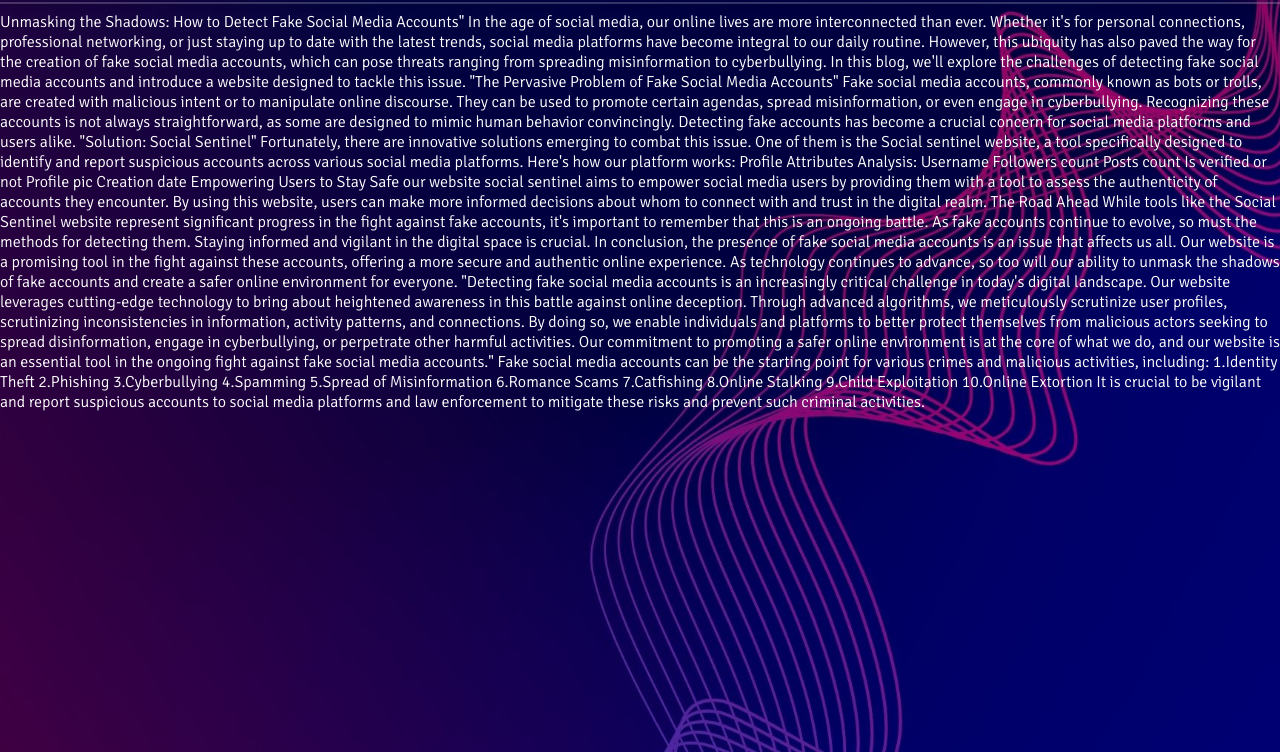
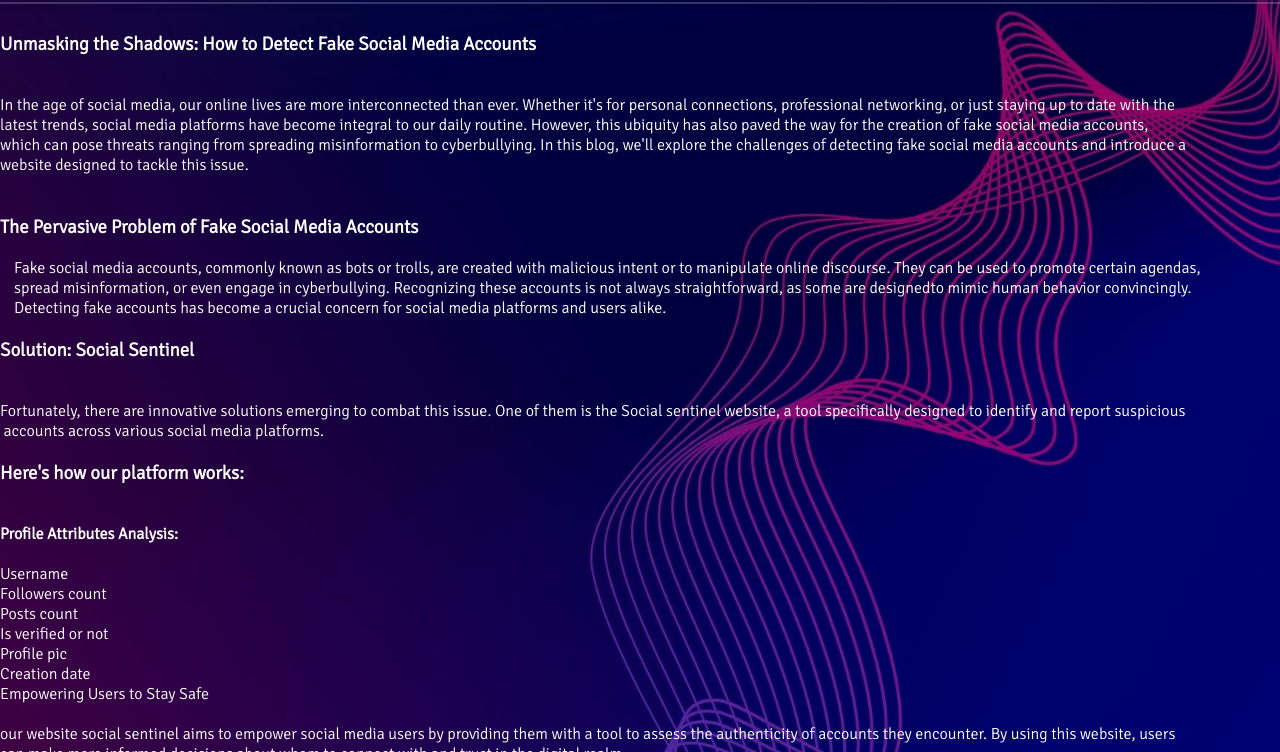
Before and after one commit to 8Bit-Developers/Social-Sentinel, a plain HTML site: page Resources/blogs.html in a window 1280 px wide. Shown: the part 48-800 px from the top of the page. Drawn offline with Linux system fonts and the light colour scheme.

Commit message:
Update blogs.html

```diff
--- a/Resources/blogs.html
+++ b/Resources/blogs.html
@@ -48,70 +48,54 @@
 
         <div class="blog">
             <div class="blog-content">
-                Unmasking the Shadows: How to Detect Fake Social Media Accounts"
+                <pre>
+    <h3>Unmasking the Shadows: How to Detect Fake Social Media Accounts</h3>
 
-         In the age of social media, our online lives are more interconnected than ever. Whether it's for
-         personal connections, professional networking, or just staying up to date with the latest trends,
-         social media platforms have become integral to our daily routine. However, this ubiquity has also
-         paved the way for the creation of fake social media accounts, which can pose threats ranging from
-         spreading misinformation to cyberbullying. In this blog, we'll explore the challenges of detecting
-         fake social media accounts and introduce a website designed to tackle this issue.
+In the age of social media, our online lives are more interconnected than ever. Whether it's for personal connections, professional networking, or just staying up to date with the
+latest trends, social media platforms have become integral to our daily routine. However, this ubiquity has also paved the way for the creation of fake social media accounts,
+which can pose threats ranging from spreading misinformation to cyberbullying. In this blog, we'll explore the challenges of detecting fake social media accounts and introduce a
+website designed to tackle this issue.
 
 
-         "The Pervasive Problem of Fake Social Media Accounts"
-              Fake social media accounts, commonly known as bots or trolls,
-              are created with malicious intent or to manipulate online
-              discourse. They can be used to promote certain agendas, spread
-              misinformation, or even engage in cyberbullying. Recognizing
-              these accounts is not always straightforward, as some are designed
-              to mimic human behavior convincingly. Detecting fake accounts has
-              become a crucial concern for social media platforms and users alike.
+<h3>The Pervasive Problem of Fake Social Media Accounts</h3>
+    Fake social media accounts, commonly known as bots or trolls, are created with malicious intent or to manipulate online discourse. They can be used to promote certain agendas,
+    spread misinformation, or even engage in cyberbullying. Recognizing these accounts is not always straightforward, as some are designedto mimic human behavior convincingly.
+    Detecting fake accounts has become a crucial concern for social media platforms and users alike.
 
-         "Solution: Social Sentinel"
+<h3>Solution: Social Sentinel</h3>
 
+Fortunately, there are innovative solutions emerging to combat this issue. One of them is the Social sentinel website, a tool specifically designed to identify and report suspicious
+ accounts across various social media platforms.
 
-        Fortunately, there are innovative solutions emerging to combat this issue.
-        One of them is the Social sentinel website, a tool specifically designed to
-        identify and report suspicious accounts across various social media platforms.
+<h3>Here's how our platform works:</h3>
 
-         Here's how our platform works:
-
-         Profile Attributes Analysis:
+<h4>Profile Attributes Analysis:</h4>
 Username
 Followers count
 Posts count
 Is verified or not
 Profile pic
-         Creation date
+Creation date
 Empowering Users to Stay Safe
 
-our website social sentinel aims to empower social media users by providing them with a tool to
-assess the authenticity of accounts they encounter. By using this website, users can make more
-informed decisions about whom to connect with and trust in the digital realm.
+our website social sentinel aims to empower social media users by providing them with a tool to assess the authenticity of accounts they encounter. By using this website, users
+can make more informed decisions about whom to connect with and trust in the digital realm.
 
-The Road Ahead
+<h4>The Road Ahead</h4>
 
-While tools like the Social Sentinel website represent significant progress in the fight
-against fake accounts, it's important to remember that this is an ongoing battle. As fake
-accounts continue to evolve, so must the methods for detecting them. Staying informed and
-vigilant in the digital space is crucial.
+While tools like the Social Sentinel website represent significant progress in the fight against fake accounts, it's important to remember that this is an ongoing battle. As fake
+accounts continue to evolve, so must the methods for detecting them. Staying informed and vigilant in the digital space is crucial.
 
-In conclusion, the presence of fake social media accounts is an issue that affects us all.
-Our website is a promising tool in the fight against these accounts, offering a more secure
-and authentic online experience. As technology continues to advance, so too will our ability
-to unmask the shadows of fake accounts and create a safer online environment for everyone.
+In conclusion, the presence of fake social media accounts is an issue that affects us all. Our website is a promising tool in the fight against these accounts, offering a more secure
+and authentic online experience. As technology continues to advance, so too will our ability to unmask the shadows of fake accounts and create a safer online environment for everyone.
 
-"Detecting fake social media accounts is an increasingly critical challenge in today's digital
-landscape. Our website leverages cutting-edge technology to bring about heightened awareness
-in this battle against online deception. Through advanced algorithms, we
-meticulously scrutinize user profiles, scrutinizing inconsistencies in information, activity
-patterns, and connections. By doing so, we enable individuals and platforms to better protect
-themselves from malicious actors seeking to spread disinformation, engage in cyberbullying, or
-perpetrate other harmful activities. Our commitment to promoting a safer online environment is
-at the core of what we do, and our website is an essential tool in the ongoing fight against
-fake social media accounts."
+Detecting fake social media accounts is an increasingly critical challenge in today's digital landscape. Our website leverages cutting-edge technology to bring about
+heightened awareness in this battle against online deception. Through advanced algorithms, we meticulously scrutinize user profiles, scrutinizing inconsistencies in information,
+activity patterns, and connections. By doing so, we enable individuals and platforms to better protect themselves from malicious actors seeking to spread disinformation, engage in
+cyberbullying, or perpetrate other harmful activities. Our commitment to promoting a safer online environment is at the core of what we do, and our website is an essential tool in
+the ongoing fight against fake social media accounts.
 
-Fake social media accounts can be the starting point for various crimes and malicious activities, including:
+<h3>Fake social media accounts can be the starting point for various crimes and malicious activities, including:</h3>
 
 1.Identity Theft
 2.Phishing
@@ -124,9 +108,9 @@ Fake social media accounts can be the starting point for various crimes and mali
 9.Child Exploitation
 10.Online Extortion
 
-It is crucial to be vigilant and report suspicious accounts to social media platforms and
-law enforcement to mitigate these risks and prevent such criminal activities.
+It is crucial to be vigilant and report suspicious accounts to social media platforms and law enforcement to mitigate these risks and prevent such criminal activities.
 
+</pre>
             </div>
 
         </div>
```
Lines whose indentation alone changed are shown as unchanged.
